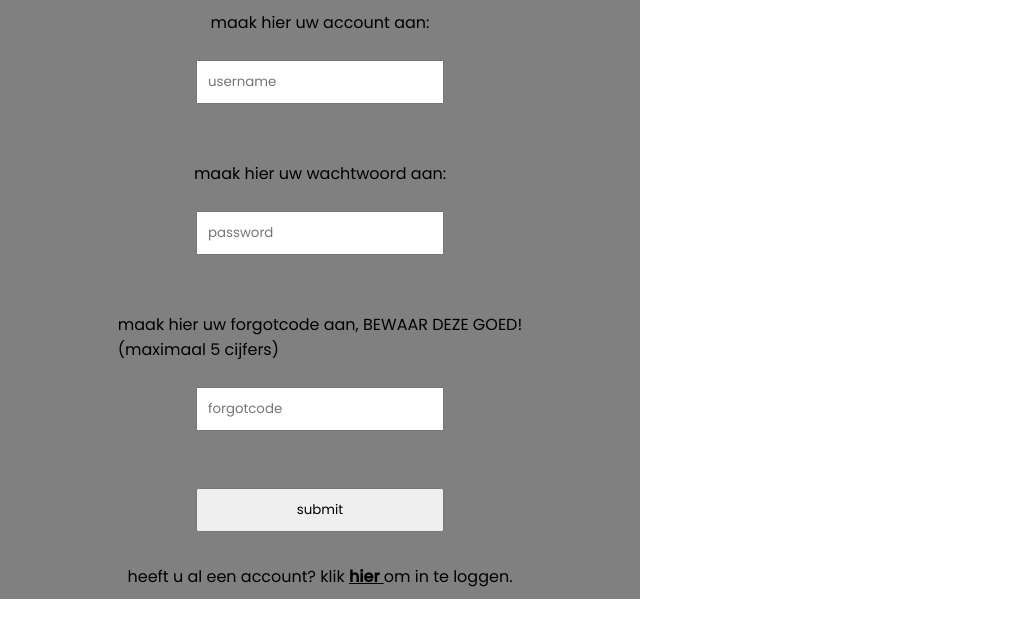
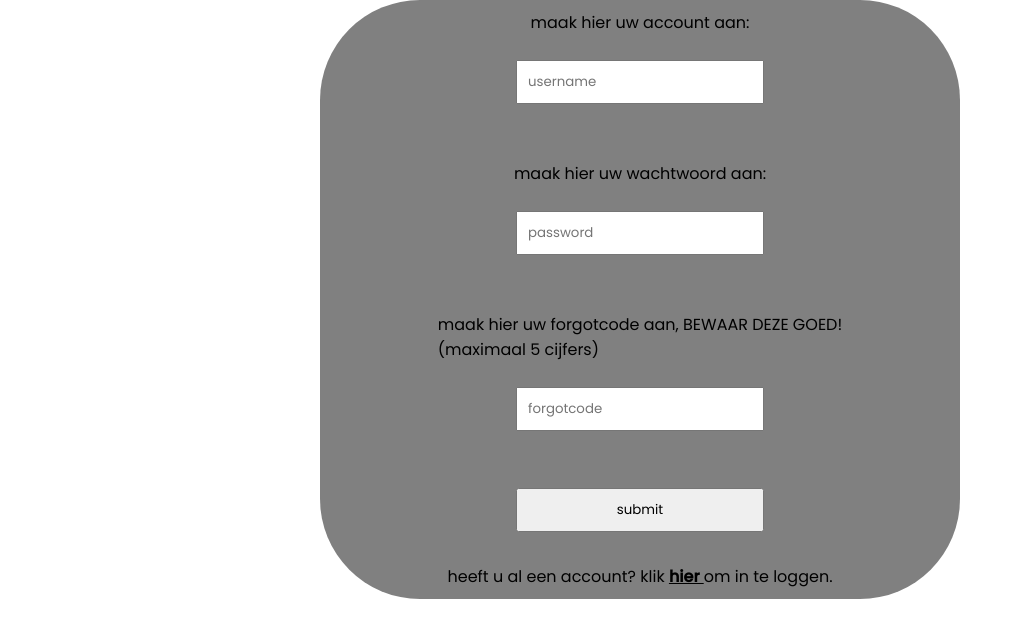
Before and after one commit to luuk353/camping-maasvallei, a PHP site: page /register.php in a window 1280 px wide. Shown: the part 80-718 px from the top of the page, without its empty margins (0-1023 px from the left). Run offline with PHP 8.4, Linux system fonts and the light colour scheme.

Commit message:
laatste styling op reg page

```diff
--- a/register.css
+++ b/register.css
@@ -6,6 +6,7 @@
 }
 
 form {
+    border-radius: 100px;
     display: flex;
     flex-direction: column;
     justify-content: flex-start;
@@ -21,6 +22,11 @@ form input {
     width: 40%;
 }
 
+.content{
+    justify-content: center;
+    display: flex;
+}
+
 form a:link,
 form a:visited,
 form a:hover,
```
